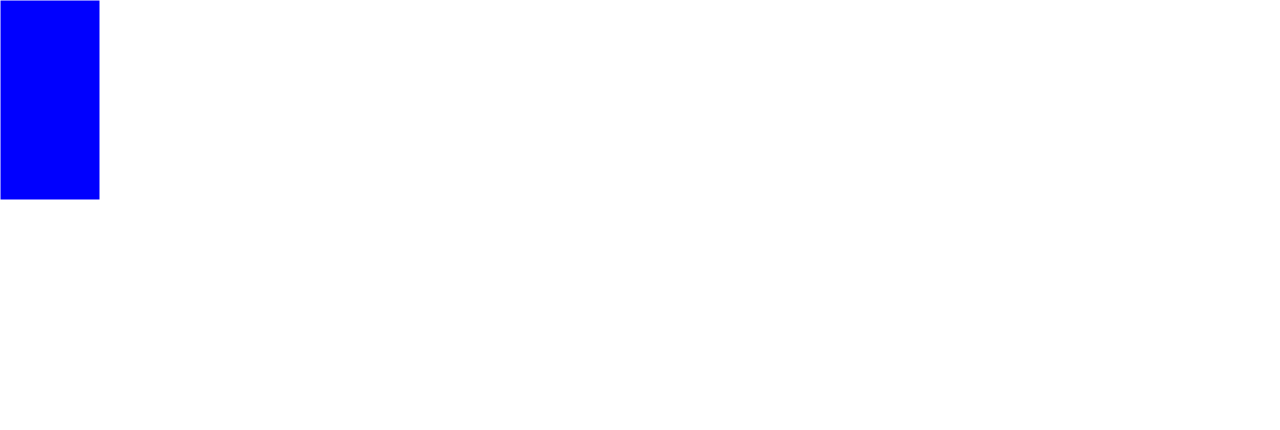
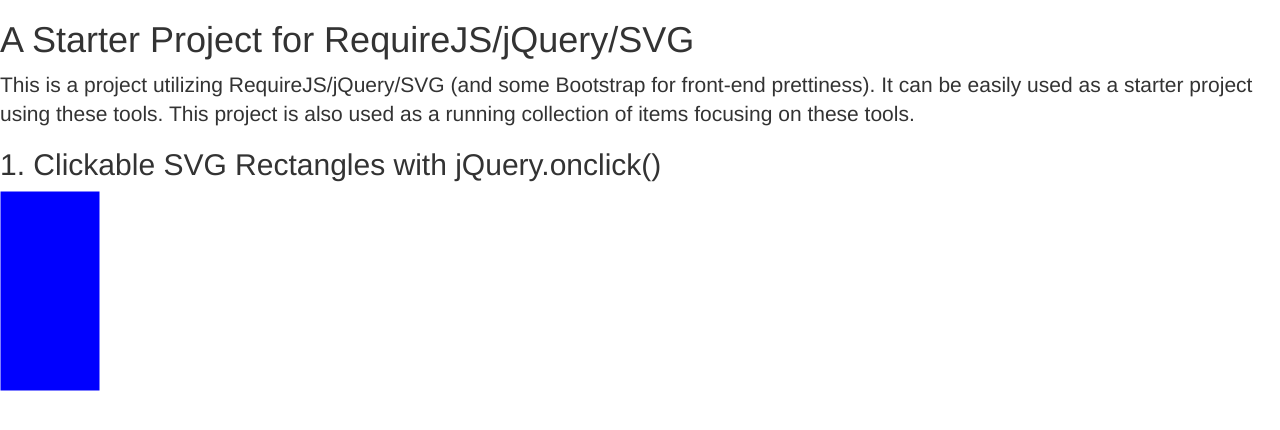
Before and after one commit to Nadesri/Starter-jQuery-RequireJS-SVG, a plain HTML site: page index.html in a window 1280 px wide. Drawn offline with Linux system fonts and the light colour scheme.

Commit message:
Added explanations of project to index.html

```diff
--- a/index.html
+++ b/index.html
@@ -8,6 +8,18 @@
  </head>
 
   <body>
+    <h1>
+      A Starter Project for RequireJS/jQuery/SVG
+    </h1>
+    <p class="lead">
+      This is a project utilizing RequireJS/jQuery/SVG (and some Bootstrap for
+      front-end prettiness). It can be easily used as a starter project using
+      these tools. This project is also used as a running collection of items
+      focusing on these tools.
+    </p>
+    <h2>
+      1. Clickable SVG Rectangles with jQuery.onclick()
+    </h2>
     <div>
       <svg xmlns="http://www.w3.org/2000/svg" version="1.1">
         <g>
```
